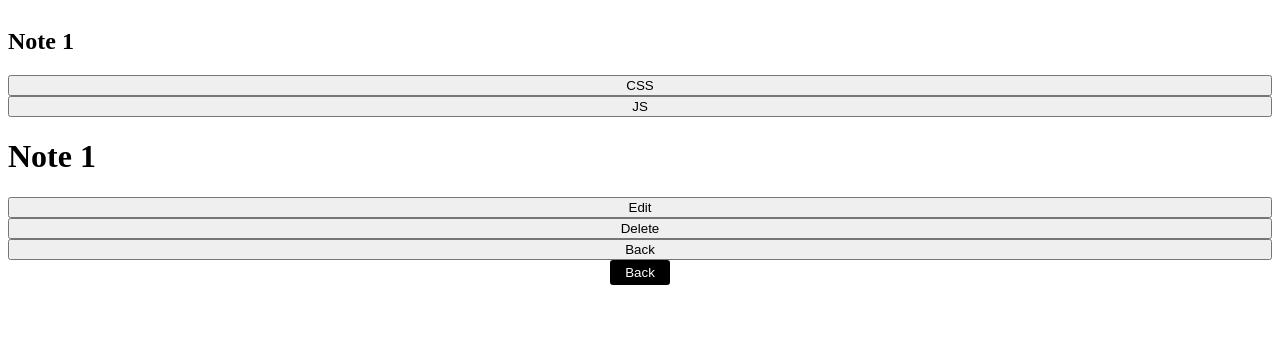
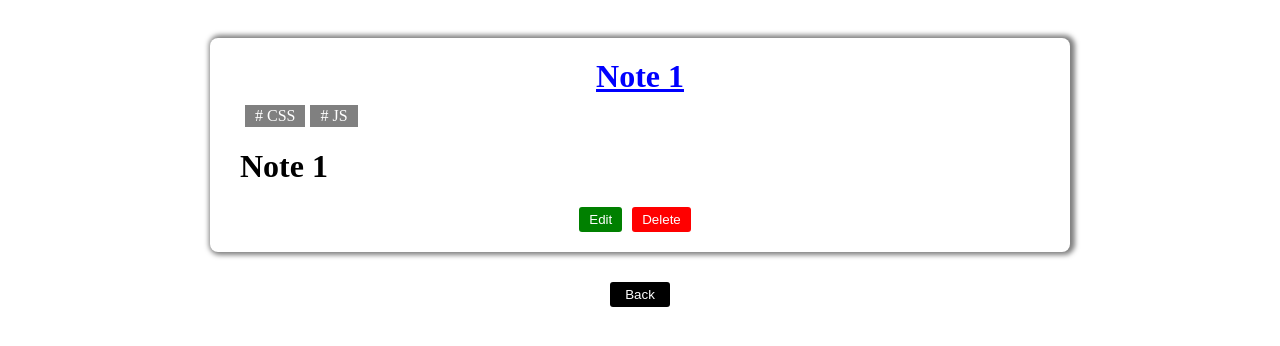
Before and after one commit to JohnMwendwa/notes-app, a React (Vite) app: page /12301c91-d2c9-4942-90a9-f788fe92421c in a window 1280 px wide. Shown: the top 346 px of the page. Built offline with nearby package versions, Linux system fonts and the light colour scheme.

Commit message:
style the Note component

```diff
--- a/src/components/Note.tsx
+++ b/src/components/Note.tsx
@@ -1,9 +1,55 @@
 import { useNavigate } from "react-router-dom";
 import ReactMarkdown from "react-markdown";
+import styled from "styled-components";
 
 import { useNotesContext } from "../context/NotesContext";
+import NoteProps from "../models/note";
 
-import NoteProps from "../models/note";
+const Container = styled.div`
+  width: 80%;
+  max-width: 800px;
+  border-radius: 8px;
+  margin: 30px auto;
+  padding: 20px 30px;
+  box-shadow: 2px 0px 5px 3px rgba(0, 0, 0, 0.5);
+`;
+
+const Title = styled.h2`
+  margin: 0;
+  margin-bottom: 10px;
+  text-decoration: underline;
+  text-align: center;
+  color: blue;
+  font-size: 2rem;
+`;
+
+export const Tag = styled.span`
+  display: inline-block;
+  background-color: grey;
+  color: white;
+  margin-left: 5px;
+  padding: 2px 10px;
+`;
+
+const ActionBtns = styled.div`
+  display: flex;
+  justify-content: center;
+  margin-top: 20px;
+`;
+
+const EditBtn = styled.button`
+  padding: 5px 10px;
+  background-color: green;
+  color: white;
+  margin-right: 10px;
+  border: none;
+  border-radius: 3px;
+  cursor: pointer;
+`;
+
+const DeleteBtn = styled(EditBtn)`
+  background-color: red;
+`;
 
 export default function Note({
   id,
@@ -15,24 +61,26 @@ export default function Note({
   const navigate = useNavigate();
 
   return (
-    <>
-      <h2>{title}</h2>
+    <Container>
+      <Title>{title}</Title>
       {tags.map((tag) => {
-        return <button key={tag.id}>{tag.label}</button>;
+        return <Tag key={tag.id}>{`# ${tag.label}`}</Tag>;
       })}
 
       <ReactMarkdown>{markdown}</ReactMarkdown>
 
-      <button onClick={() => navigate(`/${id}/edit`)}>Edit</button>
-      <button
+      <ActionBtns>
+        <EditBtn onClick={() => navigate(`/${id}/edit`)}>Edit</EditBtn>
+
+        <DeleteBtn
           onClick={() => {
             onDeleteNote(id);
             navigate("/");
           }}
         >
           Delete
-      </button>
-      <button onClick={() => navigate(-1)}>Back</button>
-    </>
+        </DeleteBtn>
+      </ActionBtns>
+    </Container>
   );
 }
```
Lines whose indentation alone changed are shown as unchanged.
